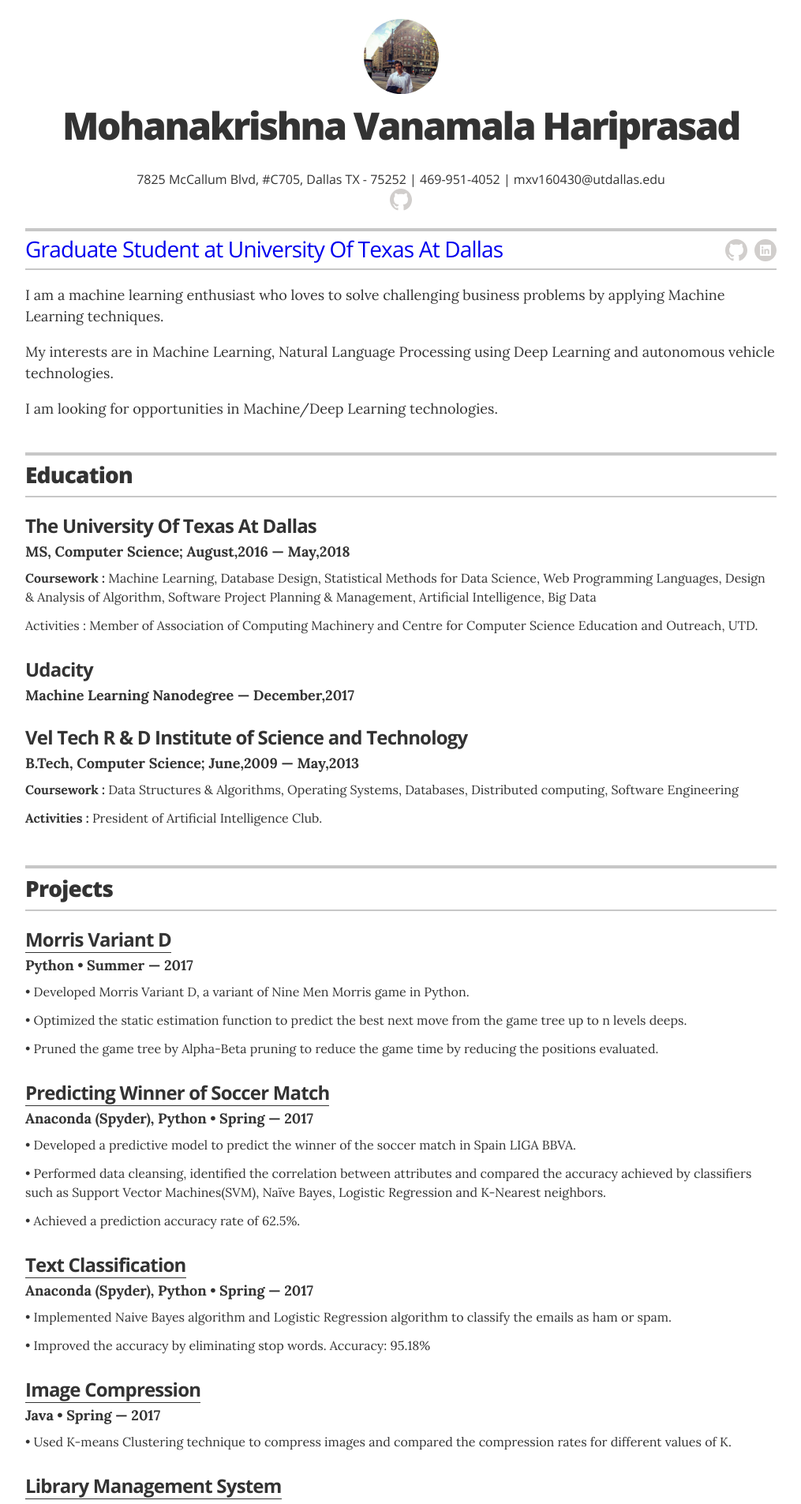
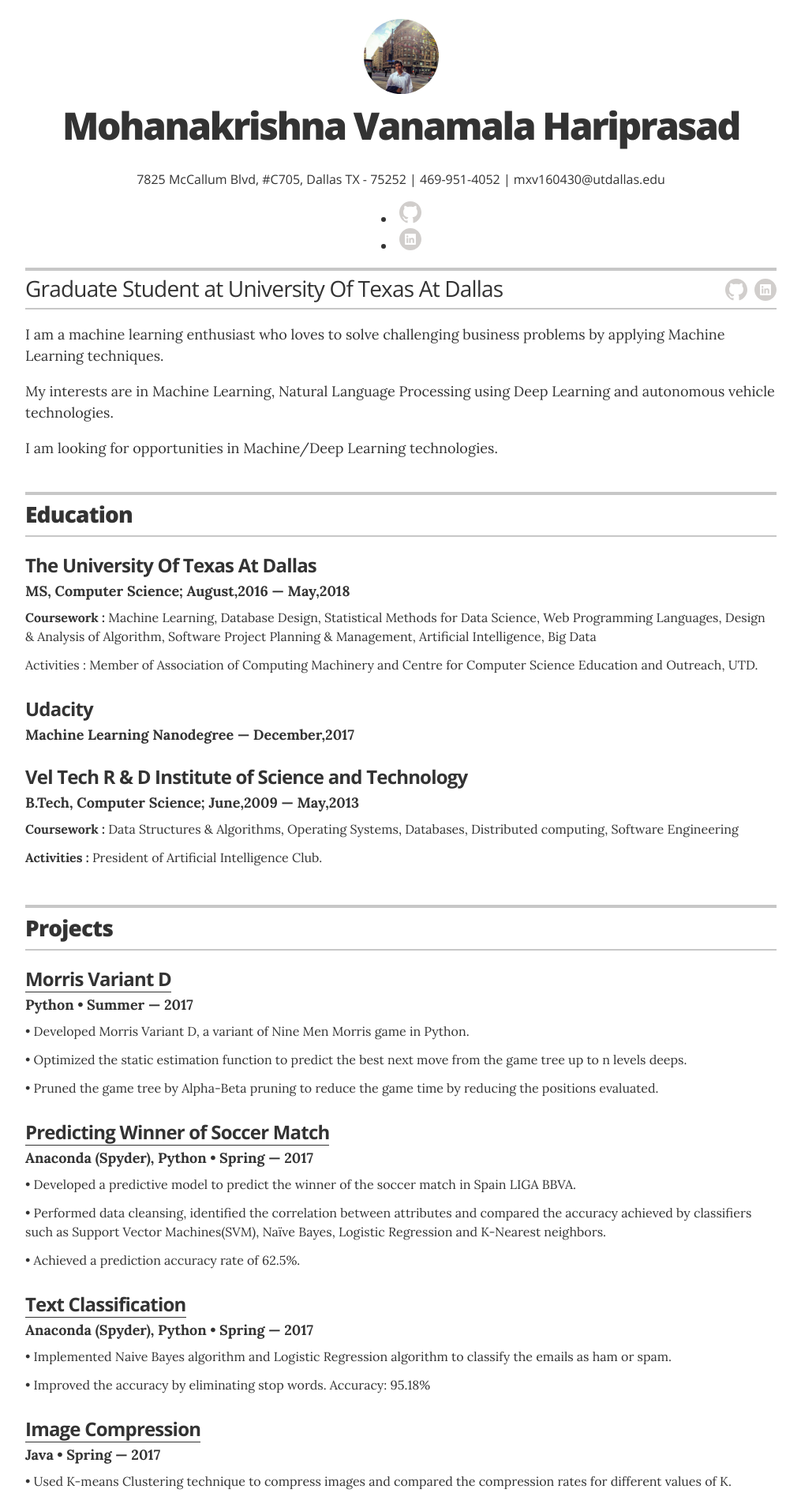
Before and after one commit to mohanakrishnavh/mohanakrishnavh.github.io, a Jekyll site: the page index.html, which Jekyll copies as it is, in a window 1280 px wide. Shown: the top 1905 px of the page at 79% size, without its empty margins (132-1147 px from the left). Built offline with Jekyll 4.4.1, drawn with Linux system fonts in a browser that asks for light colours.

Commit message:
Update index.html

```diff
--- a/index.html
+++ b/index.html
@@ -39,7 +39,9 @@
         <!-- Contact buttons don't work in print, configure in the _config.yml file, remove "print-only" to display always. -->
         <div class="header-contact-info" itemprop="contact-info">
           <p>7825 McCallum Blvd, #C705, Dallas TX - 75252 | 469-951-4052 |  mxv160430@utdallas.edu <br>
-          <a href="https://github.com/mohanakrishnavh" class="icon-link" itemprop="url"><svg class="icon" xmlns="http://www.w3.org/2000/svg" xmlns:xlink="http://www.w3.org/1999/xlink" x="0px" y="0px"
+            <li class="icon-link-item">
+              <a href="https://github.com/mohanakrishnavh" class="icon-link" itemprop="url">
+                <svg class="icon" xmlns="http://www.w3.org/2000/svg" xmlns:xlink="http://www.w3.org/1999/xlink" x="0px" y="0px"
                   viewBox="0 0 28 28" enable-background="new 0 0 28 28" xml:space="preserve" width="28">
                   <path id="GitHub" fill-rule="evenodd" clip-rule="evenodd" fill="#D1CECC" d="M14.01,0C6.27,0-0.01,6.28-0.01,14.02
                     c0,6.19,4.02,11.45,9.59,13.3c0.7,0.13,0.96-0.3,0.96-0.68c0-0.33-0.01-1.21-0.02-2.38c-3.9,0.85-4.72-1.88-4.72-1.88
@@ -48,7 +50,23 @@
                     c0,0,1.18-0.38,3.85,1.44c1.12-0.31,2.32-0.47,3.51-0.47c1.19,0.01,2.39,0.16,3.51,0.47c2.68-1.81,3.85-1.44,3.85-1.44
                     c0.76,1.93,0.28,3.35,0.14,3.71c0.9,0.98,1.44,2.23,1.44,3.76c0,5.38-3.28,6.57-6.4,6.92c0.5,0.43,0.95,1.29,0.95,2.6
                     c0,1.87-0.02,3.39-0.02,3.84c0,0.37,0.25,0.81,0.96,0.67c5.56-1.86,9.58-7.11,9.58-13.3C28.03,6.28,21.75,0,14.01,0z"/>
+
                 </svg>
+              </a>
+            </li>
+            <li class="icon-link-item">
+              <a href="https://www.linkedin.com/in/mohanakrishnavh" class="icon-link" itemprop="url">
+                <svg class="icon" xmlns="http://www.w3.org/2000/svg" xmlns:xlink="http://www.w3.org/1999/xlink" x="0px" y="0px"
+                  viewBox="0 0 28 28" enable-background="new 0 0 28 28" xml:space="preserve" width="28">
+                  <path id="LinkedIn" fill="#D1CECC" d="M18.82,15.09v3.61h-2.09v-3.37c0-0.85-0.3-1.42-1.06-1.42c-0.58,0-0.92,0.39-1.07,0.77
+                    c-0.06,0.13-0.07,0.32-0.07,0.51v3.52h-2.09c0,0,0.03-5.71,0-6.3h2.09v0.89c0,0.01-0.01,0.01-0.01,0.02h0.01V13.3
+                    c0.28-0.43,0.77-1.04,1.89-1.04C17.79,12.25,18.82,13.16,18.82,15.09z M9.18,18.7h2.09v-6.3H9.18V18.7z M10.24,9.36
+                    c-0.72,0-1.19,0.47-1.19,1.09c0,0.61,0.45,1.09,1.16,1.09h0.01c0.73,0,1.18-0.48,1.18-1.09C11.39,9.84,10.95,9.36,10.24,9.36z
+                     M28,14c0,7.73-6.27,14-14,14S0,21.73,0,14S6.27,0,14,0S28,6.27,28,14z M20.93,8.02c0-0.55-0.46-1-1.02-1H8.09
+                    c-0.57,0-1.02,0.45-1.02,1v11.96c0,0.55,0.46,1,1.02,1h11.82c0.57,0,1.02-0.45,1.02-1V8.02z"/>
+                </svg>
+              </a>
+            </li>
           </p>
         </div>
 
```
Lines whose indentation alone changed are shown as unchanged.
